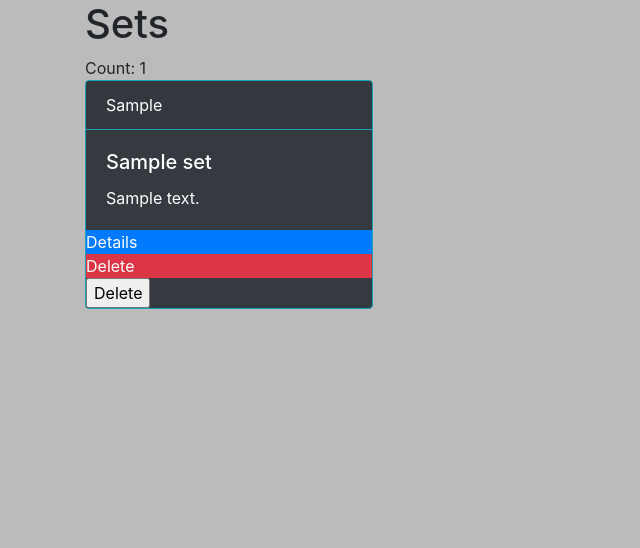
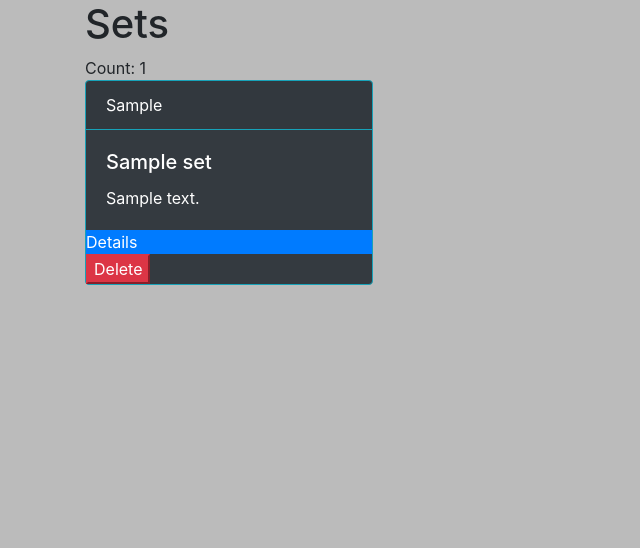
Before and after one commit to seungholee-dev/cardalog, a Django app: page /sets/list/ in a window 1280 px wide. Shown: the part 56-604 px from the top of the page, without its empty margins (0-640 px from the left). Run offline with Django 3.2, Linux system fonts and the light colour scheme; tables that the repository leaves empty hold one stand-in row (values such as "Sample post"); some libraries are stand-ins or nearby versions.

Commit message:
Change style for delete and detail button for sets

```diff
--- a/cardalog/sets/templates/set_list.html
+++ b/cardalog/sets/templates/set_list.html
@@ -16,10 +16,9 @@
                     <p class="card-text">{{set.description}}</p>
                 </div>
                 <a href="{% url 'set-detail' set.id %}" class="btn-primary">Details</a>
-                <a href="{% url 'set-delete' set.id %}" class="btn-danger">Delete</a>
                 <form method="post" action="{% url 'set-delete' set.id %}">
                     {% csrf_token %}
-                    <input type="submit" value="Delete">
+                    <button class="btn-danger" type="submit">Delete</button>
                 </form>
             </div>
         {% endfor %}
--- a/cardalog/sets/views.py
+++ b/cardalog/sets/views.py
@@ -29,7 +29,6 @@ class SetCreateView(CreateView):
 
 class SetDeleteView(DeleteView):
     model = Set
-    template_name = "set_delete_confirm.html"
     success_url = reverse_lazy('set-list')
 
 class SetUpdateView(SuccessMessageMixin, UpdateView):
--- a/cardalog/static/js/app.js
+++ b/cardalog/static/js/app.js
@@ -1,7 +1,7 @@
 // suppose the `id` attribute of element is `message_container`.
-var message_ele = document.getElementById("flash-message");
+var flashMessage = document.getElementById("flash-message");
 
 setTimeout(function() {
-   message_ele.style.display = "none";
+   flashMessage.style.display = "none";
 }, 3000);
 // Timeout is 3 sec, you can change it
```
Also changed, not shown: cardalog/sets/templates/set_delete_confirm.html (deleted, +0 -10 lines).
